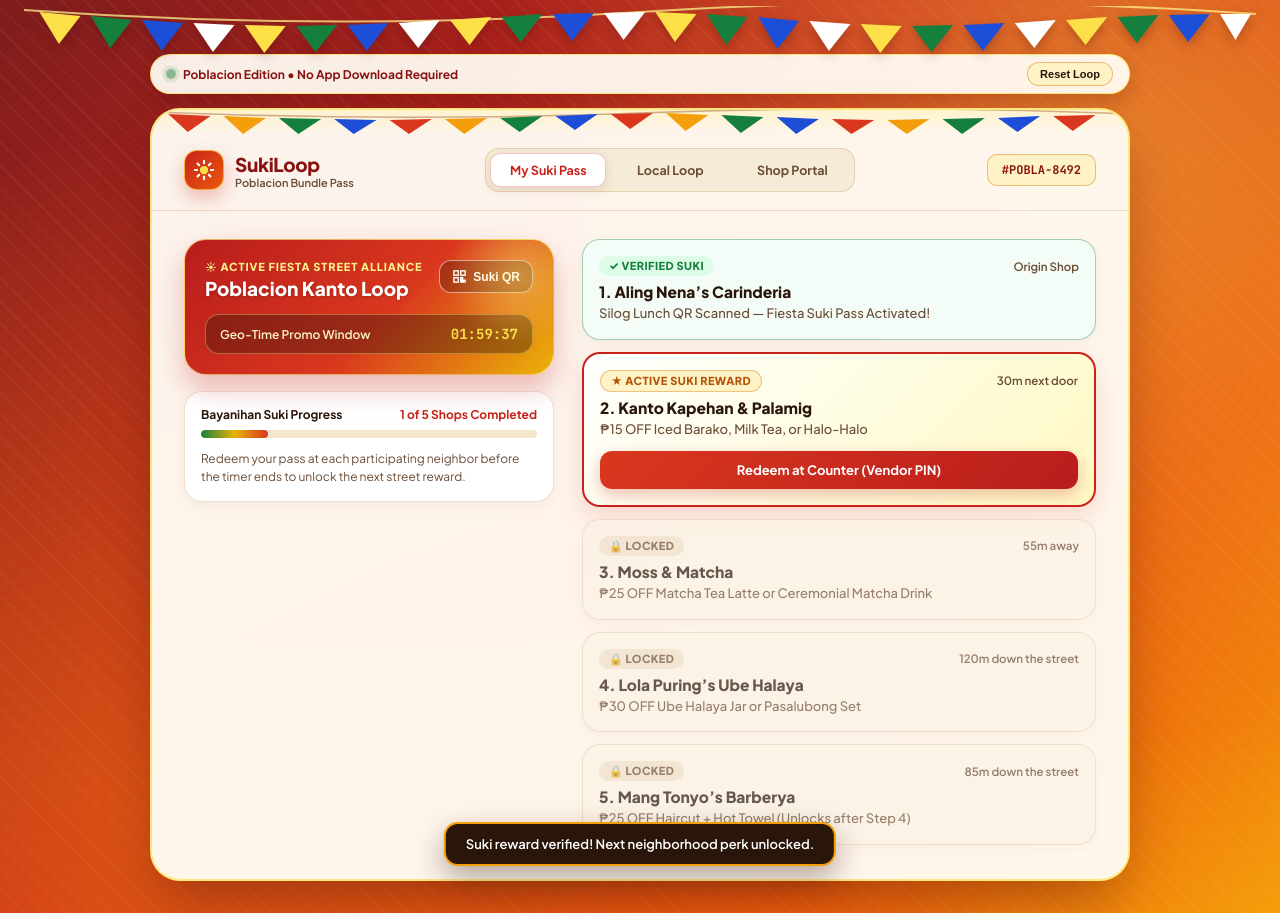
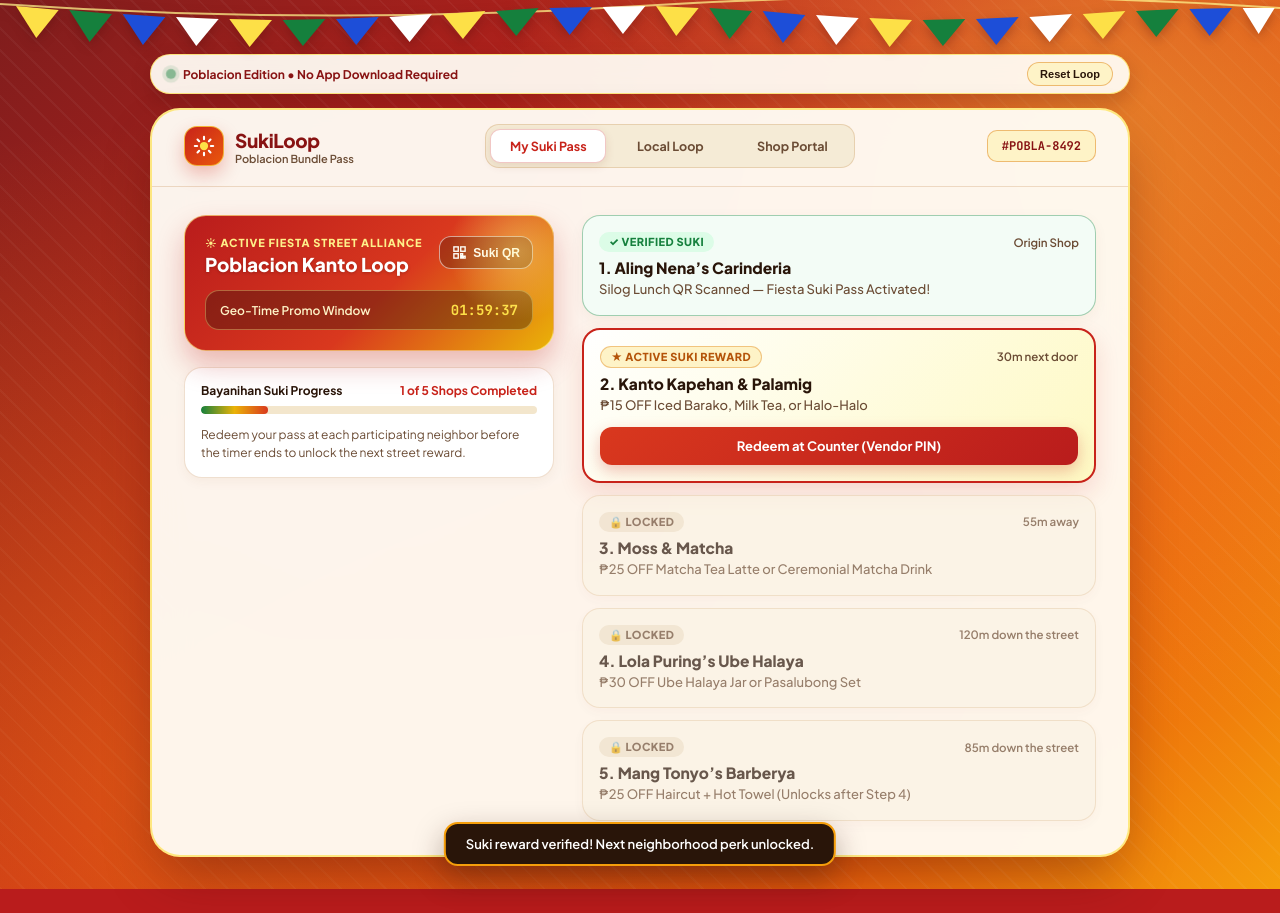
Before and after one commit to zeanne87/SukiLoop, a plain HTML site: page index.html in a window 1280 px wide. After the commit the page ends 889 px from the top, so only its background shows below. Drawn offline with Linux system fonts and the light colour scheme.

Commit message:
Update SukiLoop presentation copy

```diff
--- a/index.html
+++ b/index.html
@@ -53,30 +53,6 @@
 
   <!-- Main Responsive Web App Shell -->
   <main class="app-shell">
-    <!-- Inner Card Banderitas Trim -->
-    <div class="banderitas-strip" aria-hidden="true">
-      <svg viewBox="0 0 600 24" preserveAspectRatio="none">
-        <path d="M0,2 Q150,12 300,3 T600,4" fill="none" stroke="#92400e" stroke-width="1.5" opacity="0.4"/>
-        <polygon points="10,4 36,6 22,22" fill="#d9381e"/>
-        <polygon points="44,6 70,8 56,24" fill="#f59e0b"/>
-        <polygon points="78,8 104,9 90,24" fill="#15803d"/>
-        <polygon points="112,9 138,10 124,24" fill="#1d4ed8"/>
-        <polygon points="146,10 172,9 158,24" fill="#d9381e"/>
-        <polygon points="180,9 206,8 192,24" fill="#f59e0b"/>
-        <polygon points="214,8 240,6 226,22" fill="#15803d"/>
-        <polygon points="248,6 274,4 260,20" fill="#1d4ed8"/>
-        <polygon points="282,4 308,3 294,19" fill="#d9381e"/>
-        <polygon points="316,3 342,5 328,21" fill="#f59e0b"/>
-        <polygon points="350,5 376,7 362,23" fill="#15803d"/>
-        <polygon points="384,7 410,9 396,24" fill="#1d4ed8"/>
-        <polygon points="418,9 444,10 430,24" fill="#d9381e"/>
-        <polygon points="452,10 478,9 464,24" fill="#f59e0b"/>
-        <polygon points="486,9 512,8 498,24" fill="#15803d"/>
-        <polygon points="520,8 546,6 532,22" fill="#1d4ed8"/>
-        <polygon points="554,6 580,5 566,21" fill="#d9381e"/>
-      </svg>
-    </div>
-
     <header class="app-header">
       <div class="brand">
         <div class="brand-icon" title="Philippine Sun Emblem">
--- a/styles.css
+++ b/styles.css
@@ -40,18 +40,17 @@ body {
   flex-direction: column;
   align-items: center;
   justify-content: flex-start;
-  padding: 6px 16px 40px;
+  padding: 54px 16px 40px;
   overflow-x: hidden;
   position: relative;
 }
 
 /* Full-Width Fiesta Banderitas Across Top of Screen */
 .page-banderitas {
-  position: sticky;
+  position: fixed;
   top: 0;
   left: 0;
   width: 100%;
-  flex: 0 0 48px;
   height: 48px;
   pointer-events: none;
   z-index: 10;
@@ -139,21 +138,6 @@ body {
   position: relative;
   transition: max-width 0.3s ease;
   z-index: 2;
-}
-
-/* Inner Card Banderitas Garland */
-.banderitas-strip {
-  width: 100%;
-  height: 24px;
-  background: linear-gradient(to bottom, rgba(254, 243, 199, 0.8), transparent);
-  overflow: hidden;
-  line-height: 0;
-}
-
-.banderitas-strip svg {
-  width: 100%;
-  height: 24px;
-  display: block;
 }
 
 /* Header */
@@ -761,7 +745,7 @@ body {
    ========================================================= */
 @media (min-width: 840px) {
   body {
-    padding: 6px 24px 32px;
+    padding: 54px 24px 32px;
   }
 
   .demo-bar,
```
